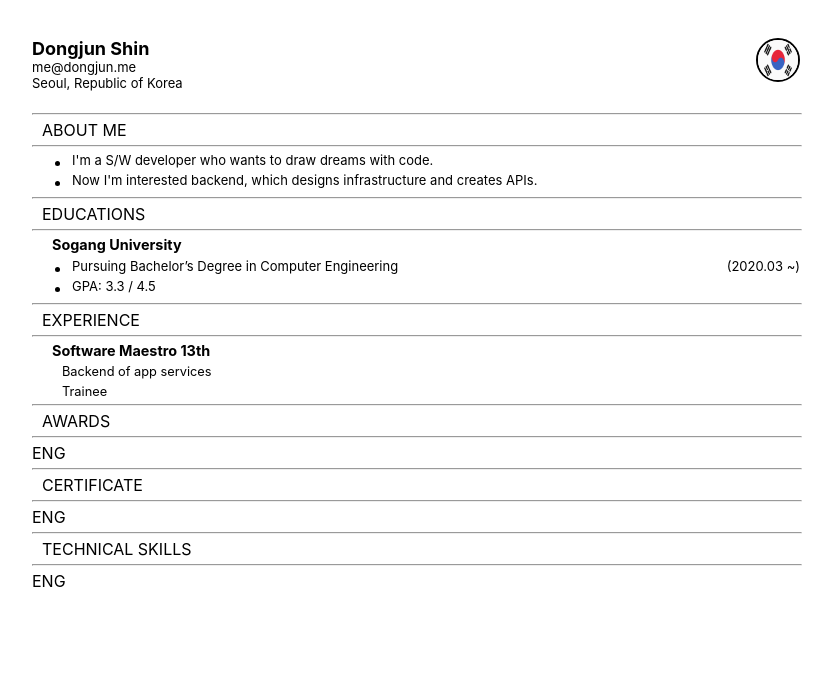
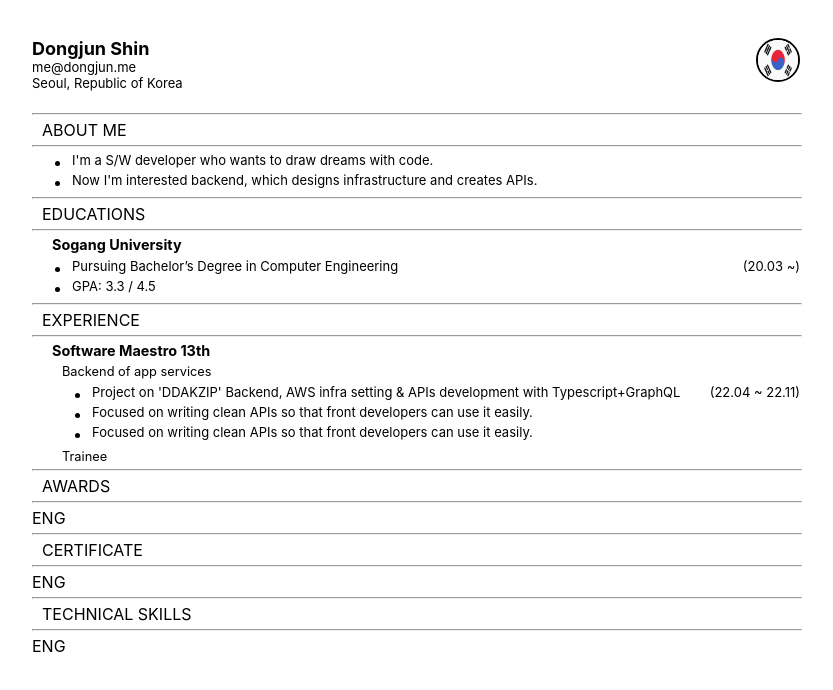
Before and after one commit to americano212/typescript-react-resume-page, a React (Create React App) app: page / in a window 1280 px wide. Shown: the top 690 px of the page, without its empty margins (224-1057 px from the left). Built offline with nearby package versions, Linux system fonts and the light colour scheme.

Commit message:
feat: education 문구 추가

```diff
--- a/src/components/Educations.tsx
+++ b/src/components/Educations.tsx
@@ -26,7 +26,7 @@ function Educations() {
               ? "Pursuing Bachelor’s Degree in Computer Engineering"
               : "컴퓨터공학과 (학사) 휴학중"}
           </Contents>
-          <ContentDate>(2020.03 ~)</ContentDate>
+          <ContentDate>(20.03 ~)</ContentDate>
         </li>
         <li>
           <Contents>
--- a/src/components/Experience.tsx
+++ b/src/components/Experience.tsx
@@ -1,7 +1,10 @@
 import React from "react";
 
 import { useSelector } from "react-redux";
+import styled from "styled-components";
 import { RootState } from "../store/modules";
+import ContentDate from "./atoms/ContentDate";
+import Contents from "./atoms/Contents";
 import SmallTitle from "./atoms/SmallTitle";
 import SubTitle from "./atoms/SubTitle";
 
@@ -24,9 +27,39 @@ function Experience() {
           ? "Backend of app services"
           : "앱 서비스 백엔드 개발"}
       </SmallTitle>
+      <ULSmallMargin>
+        <li>
+          <Contents>
+            {language === "ENG"
+              ? "Project on 'DDAKZIP' Backend, AWS infra setting & APIs development with Typescript+GraphQL"
+              : "'딱집' 프로젝트 백엔드 담당, AWS로 인프라를 세팅하고, Typescript+GraphQL로 API를 개발했습니다."}
+          </Contents>
+          <ContentDate>(22.04 ~ 22.11)</ContentDate>
+        </li>
+        <li>
+          <Contents>
+            {language === "ENG"
+              ? "Focused on writing clean APIs so that front developers can use it easily."
+              : "프론트개발자가 사용하기 쉽도록 깔끔한 API 작성에 집중했습니다."}
+          </Contents>
+        </li>
+        <li>
+          <Contents>
+            {language === "ENG"
+              ? "Focused on writing clean APIs so that front developers can use it easily."
+              : "프론트개발자가 사용하기 쉽도록 깔끔한 API 작성에 집중했습니다."}
+          </Contents>
+        </li>
+      </ULSmallMargin>
       <SmallTitle>{language === "ENG" ? "Trainee" : "연수생"}</SmallTitle>
     </div>
   );
 }
 
+const ULSmallMargin = styled.ul`
+  margin-top: 5px;
+  margin-bottom: 5px;
+  margin-left: 20px;
+`;
+
 export default Experience;
```
